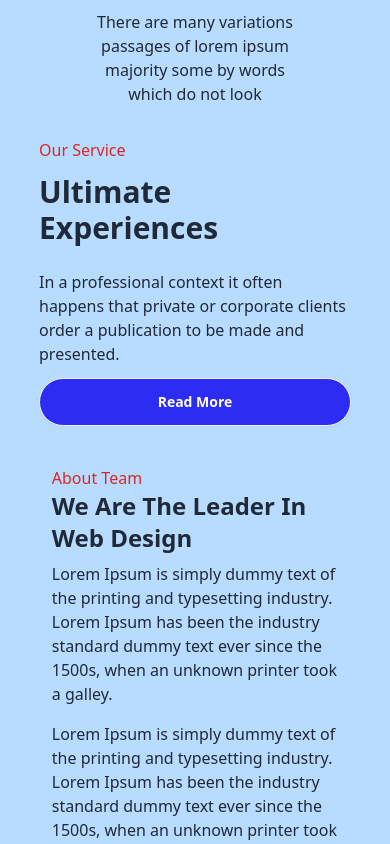
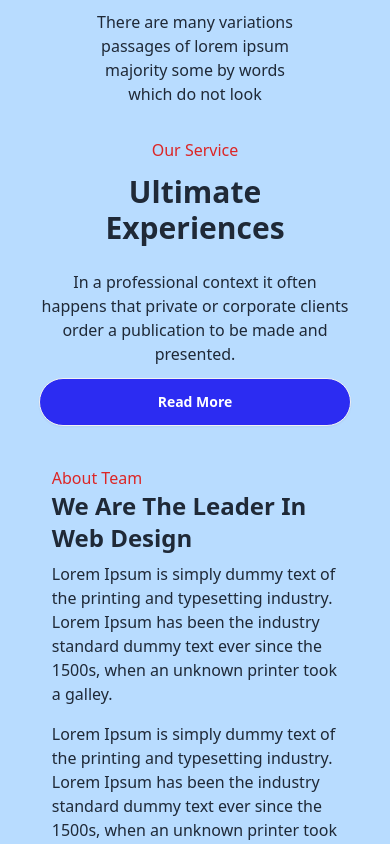
Before and after one commit to Shakib-Shajid/BitBinary-IT, a Next.js app: page / in a window 390 px wide. Shown: the part 1660-2504 px from the top of the page. Built offline with nearby package versions, Linux system fonts and the light colour scheme.

Commit message:
responsive view updated for team and service pages

```diff
--- a/src/components/shared/NewsLetter.js
+++ b/src/components/shared/NewsLetter.js
@@ -2,7 +2,7 @@
 const NewsLetter = () => {
     return (
 
-        <div className="flex justify-center mb-5">
+        <div className="flex justify-center mb-5" data-aos="zoom-in">
 
             <div className="h-[22.5rem] md:h-96 bg-black rounded-xl text-white text-center pt-8 md:pt-10 lg:pt-16 md:z-10 md:relative md:-mb-40 w-5/6 lg:w-4/5">
                 <p className="text-xl md:text-2xl text-[#E6D5D5]">Join Our Community</p>
--- a/src/components/ui/Service.js
+++ b/src/components/ui/Service.js
@@ -98,7 +98,7 @@ const Service = () => {
                 </div>
 
                 {/* card 5 */}
-                <div className="w-[80%] md:w-72 mx-auto md:mt-10 lg:mt-48" data-aos="zoom-in">
+                <div className="w-[80%] md:w-72 mx-auto md:mt-10 lg:mt-48 text-center" data-aos="zoom-in">
                     <h1 className="text-red-600">Our Service</h1>
                     <p className="py-3 text-3xl lg:text-5xl font-bold md:py-6">Ultimate Experiences</p>
                     <p className="py-3 md:py-6">In a professional context it often happens that private or corporate clients order a publication to be made and presented.</p>
--- a/src/components/ui/Team.js
+++ b/src/components/ui/Team.js
@@ -6,7 +6,7 @@ const Team = () => {
   return (
     <div>
       {/* Our Team Section */}
-      <div className="hero min-h-screen" data-aos="fade-up">
+      <div className="hero min-h-screen md:mt-16 lg:mt-0" data-aos="fade-up">
         <div className="hero-content flex-col gap-20 lg:flex-row-reverse">
           <div className="w-[80%] lg:w-[50%] ">
             <h1 className="text-red-600">About Team</h1>
```
